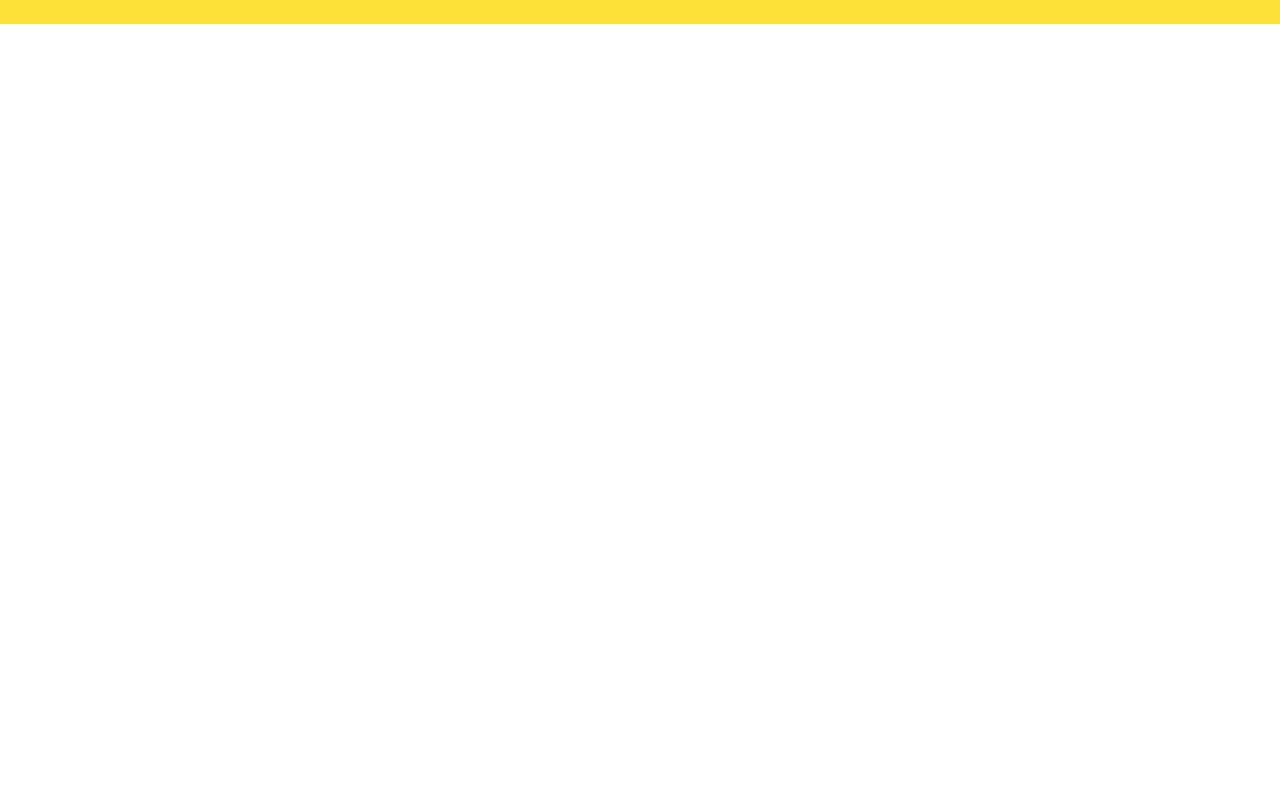
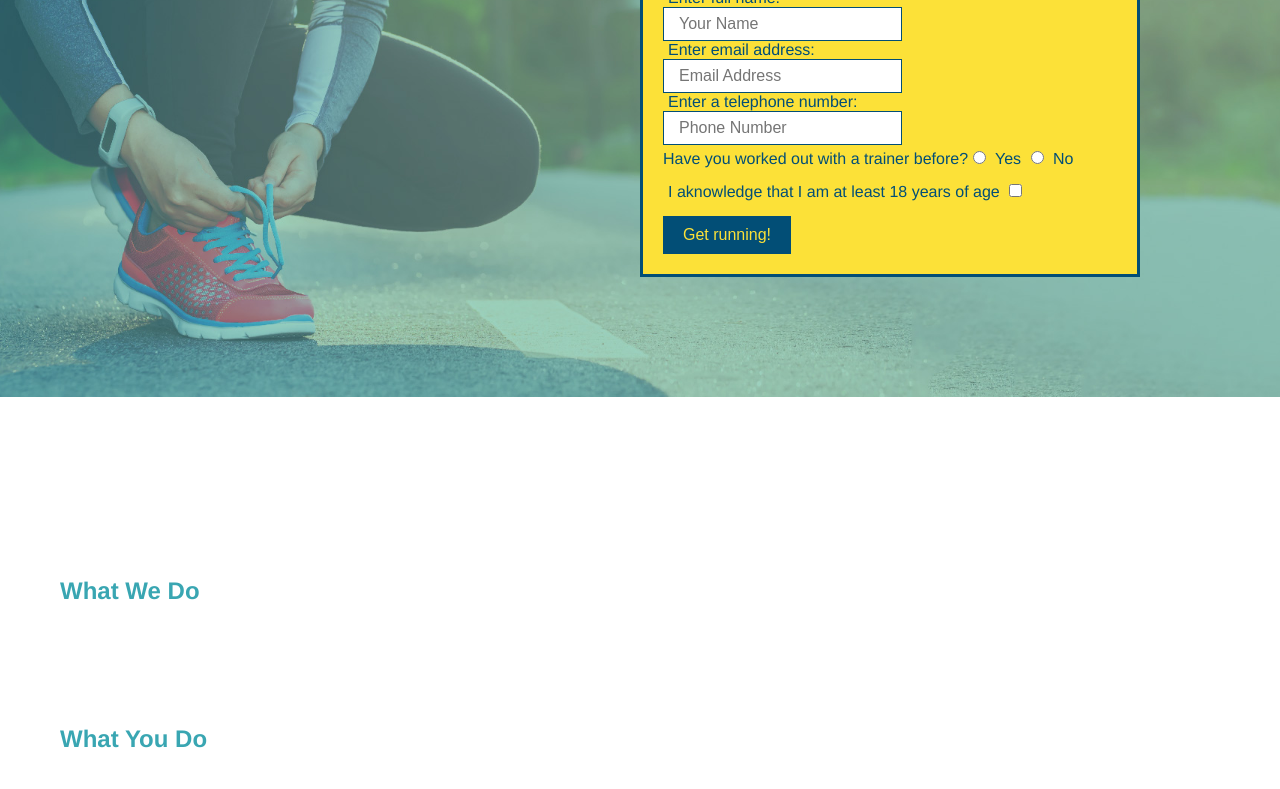
Before and after one commit to TBertazoli/run-buddy, a plain HTML site: page index.html in a window 1280 px wide. Shown: the part 285-1074 px from the top of the page. Before the commit the page ends 800 px from the top, so only its background shows below. Drawn offline with Linux system fonts and the light colour scheme.

Commit message:
added css to the hero form

```diff
--- a/assets/css/style.css
+++ b/assets/css/style.css
@@ -54,3 +54,63 @@ footer div {
 footer a {
     color: #024e76;
 }
+section {
+    padding: 60px;
+}
+
+
+
+/*Hero Style Start */
+.hero {
+    background-image: url("../images/hero-bg.jpg");
+    height: 600px;
+    background-size: cover;
+    background-position: center;
+    position: relative;
+}
+
+.hero-form {
+    border: 3px solid #024e76;
+    color: #024e76;
+    background-color: #fce138;
+    padding: 20px;
+    width: 500px;
+    position: absolute;
+    bottom: 120px;
+    right: 140px;
+}
+
+.hero-form p {
+    margin: 5px 0 15px 0;
+}
+
+.hero-form h3 {
+    margin: 0px;
+    font-size: 24px;
+}
+
+.form-input {
+    border: 1px solid #024e76;
+    display: block;
+    padding: 7px 15px;
+    font-size: 16px;
+    color: #024e76
+    width: 100%
+    margin-bottom: 15px;
+}
+
+.hero-form label {
+    margin: 0 5px;
+}
+
+.hero-form button {
+    color: #fce138;
+    background-color: #024e76;
+    padding: 10px 20px;
+    border: none;
+    font-size: 16px;
+
+
+}
+
+/* Hero Style End*/
--- a/index.html
+++ b/index.html
@@ -1,10 +1,11 @@
 <!DOCTYPE html>
 <html lang="en">
     <head>
-        <link rel="stylesheet"href="./assets/css/style.css"/>
+        <link rel="stylesheet" href="./assets/css/style.css"/>
         <meta charset="UTF-8" />
         <title>Run Buddy</title>
     </head>
+
     <body>
         <!-- navigation -->
         <header>
@@ -31,6 +32,41 @@
                 </ul>
             </nav>
         </header>
+
+        <!--hero section-->
+        <section class="hero">
+            <div class="hero-form">
+                <form>
+                <h3>Get Started today</h3>
+                <p>Fill out this form and one our trainers will schedule a consult.</p>
+                <!-- Add form element -->
+                    <label for="name">Enter full name:</label>
+                    <input type="text" placeholder="Your Name" name="name" id="name" class="form-input">
+                    <label for="email">Enter email address:</label>
+                    <input type="email" placeholder="Email Address" name="email" id="email" class="form-input">
+                    <label for="phone">Enter a telephone number:</label>
+                    <input type="tel" placeholder="Phone Number" name="phone" id="phone" class="form-input">
+                <p>
+                    Have you worked out with a trainer before?
+                    <input type="radio" name="trainer-confirm" id="'trainer-yes"/>
+                    <label for="trainer-yes">Yes</label>
+                    <input type="radio" name="trainer-confirm" id="trainer-no"/>
+                    <label for="trainer-no">No</label>
+                </p>
+
+                <p>
+                    <label for="checkbox">
+                    I aknowledge that I am at least 18 years of age
+                    </label>
+                    <input type="checkbox" name="age-confirm" id="checkbox"/>
+                </p>
+                    <button type="submit">
+                    Get running!
+                    </button>
+                </form>
+            </div>
+        </section>
+        <!-- end hero -->
 
         <!-- hero/jumbotron -->
         <section>
```
Also changed, not shown: assets/images/hero-bg.jpg (added).
